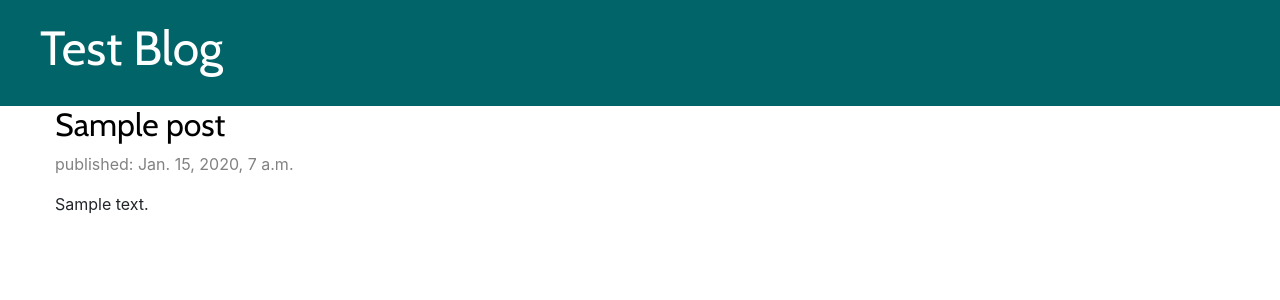
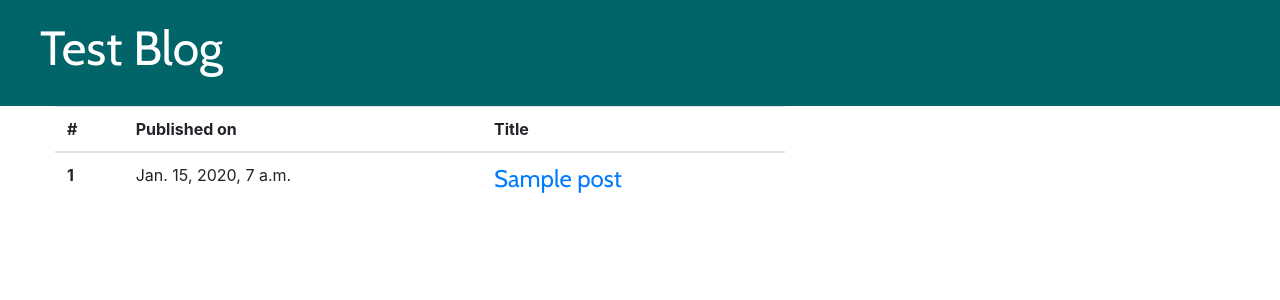
Before and after one commit to georgsmeinung/django101, a Django app: page / in a window 1280 px wide. Shown: the top 300 px of the page. Run offline with Django 3.2, Linux system fonts and the light colour scheme; tables that the repository leaves empty hold one stand-in row (values such as "Sample post").

Commit message:
Added Detail Page

```diff
--- /dev/null
+++ b/blog/templates/blog/base.html
@@ -0,0 +1,24 @@
+{% load static %}
+<html>
+    <head>
+        <title>Blog 101</title>
+        <link rel="stylesheet" href="https://cdn.jsdelivr.net/npm/bootstrap@4.5.3/dist/css/bootstrap.min.css" integrity="sha384-TX8t27EcRE3e/ihU7zmQxVncDAy5uIKz4rEkgIXeMed4M0jlfIDPvg6uqKI2xXr2" crossorigin="anonymous">
+        <link rel="stylesheet" href="{% static 'css/blog.css' %}">
+        <link href="//fonts.googleapis.com/css?family=Cabin&subset=latin,latin-ext" rel="stylesheet" type="text/css">
+    </head>
+    <body>
+        <div>
+            <div class="page-header">
+                <h1><a href="/">Test Blog</a></h1>
+            </div>
+            <div class="content container">
+                <div class="row">
+                    <div class="col-md-8">
+                        {% block content %}
+                        {% endblock %}
+                    </div>
+                </div>
+            </div>
+        </div>
+    </body>
+</html>
--- a/blog/templates/blog/post_list.html
+++ b/blog/templates/blog/post_list.html
@@ -1,29 +1,22 @@
-{% load static %}
-<html>
-    <head>
-        <title>Test blog</title>
-        <link rel="stylesheet" href="https://cdn.jsdelivr.net/npm/bootstrap@4.5.3/dist/css/bootstrap.min.css" integrity="sha384-TX8t27EcRE3e/ihU7zmQxVncDAy5uIKz4rEkgIXeMed4M0jlfIDPvg6uqKI2xXr2" crossorigin="anonymous">
-        <link rel="stylesheet" href="{% static 'css/blog.css' %}">
-        <link href="//fonts.googleapis.com/css?family=Cabin&subset=latin,latin-ext" rel="stylesheet" type="text/css">
-    </head>
-    <body>
-        <div>
-            <div class="page-header">
-                <h1><a href="/">Test Blog</a></h1>
-            </div>
-            <div class="content container">
-                <div class="row">
-                    <div class="col-md-8">
-                        {% for post in posts %}
-                            <div class="post">
-                                <h2><a href="">{{ post.title }}</a></h2>
-                                <p class="date">published: {{ post.published_date }}</p
-                                <p>{{ post.text|linebreaksbr }}</p>
-                            </div>
-                        {% endfor %}
-                    </div>
-                </div>
-            </div>
-        </div>
-    </body>
-</html>
+{% extends 'blog/base.html' %}
+
+{% block content %}
+    <table class="table">
+        <thead>
+            <tr>
+                <th scope="col">#</th>
+                <th scope="col">Published on</th>
+                <th scope="col">Title</th>
+            </tr>
+        </thead>
+        <tbody>
+        {% for post in posts %}
+            <tr>
+                <th>{{ post.pk }}</th>
+                <td>{{ post.published_date }}</td>
+                <td><h4><a href="{% url 'show_post' pk=post.pk %}">{{ post.title }}</a></h4></td>
+            </tr>
+        {% endfor %}
+        </tbody>
+    </table>
+{% endblock %}
--- a/blog/urls.py
+++ b/blog/urls.py
@@ -3,4 +3,5 @@ from . import views
 
 urlpatterns = [
     path('', views.post_list, name='post_list'),
+    path('post/<int:pk>/', views.show_post, name='show_post'),
 ]
--- a/blog/views.py
+++ b/blog/views.py
@@ -1,7 +1,11 @@
-from django.shortcuts import render
+from django.shortcuts import render, get_object_or_404
 from django.utils import timezone
 from .models import Post
 
 def post_list(request):
     posts = Post.objects.filter(published_date__lte=timezone.now()).order_by('published_date')
     return render(request, 'blog/post_list.html', {'posts':posts})
+
+def show_post(request, pk):
+    post = get_object_or_404(Post, pk=pk)
+    return render(request, 'blog/show_post.html', {'post': post})
```
Also changed, not shown: blog/templates/blog/show_post.html (added, +9 -0 lines).
